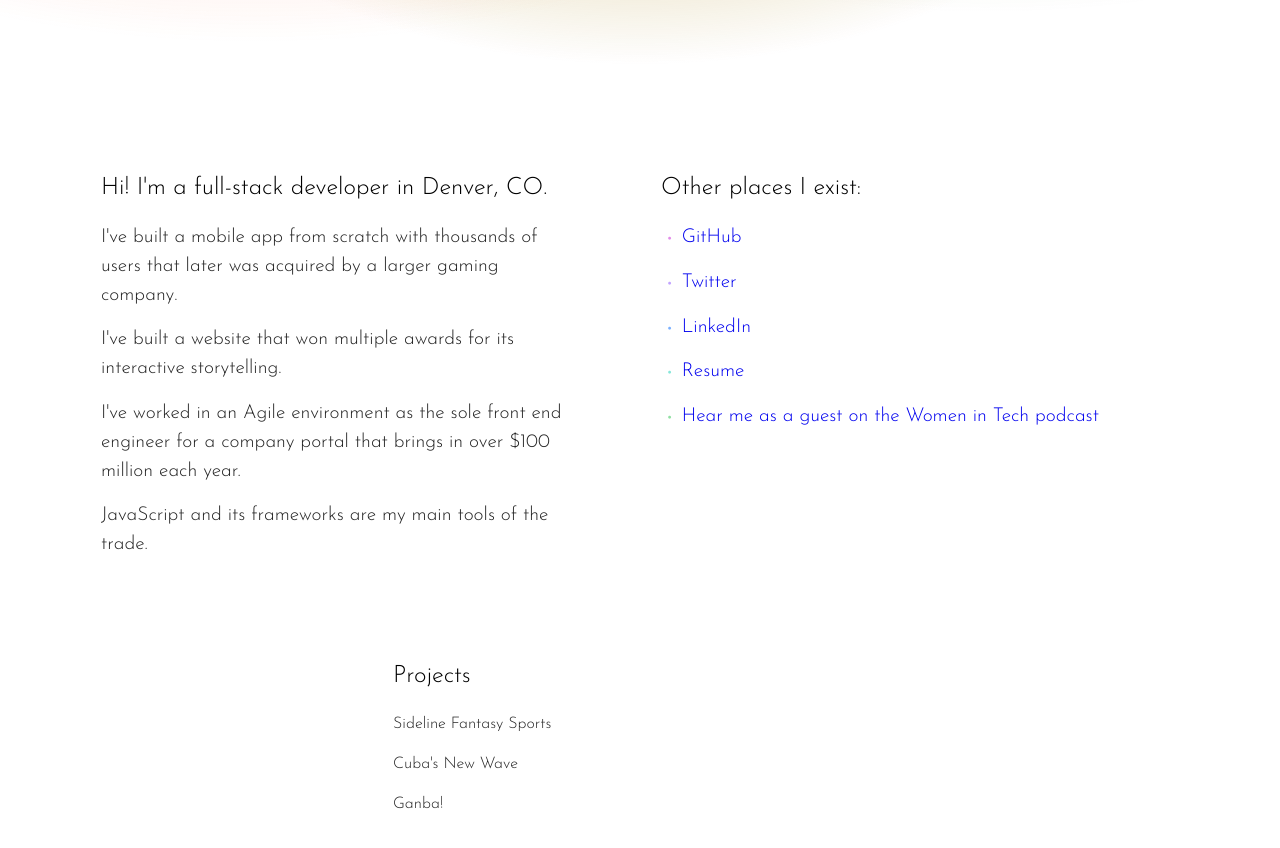
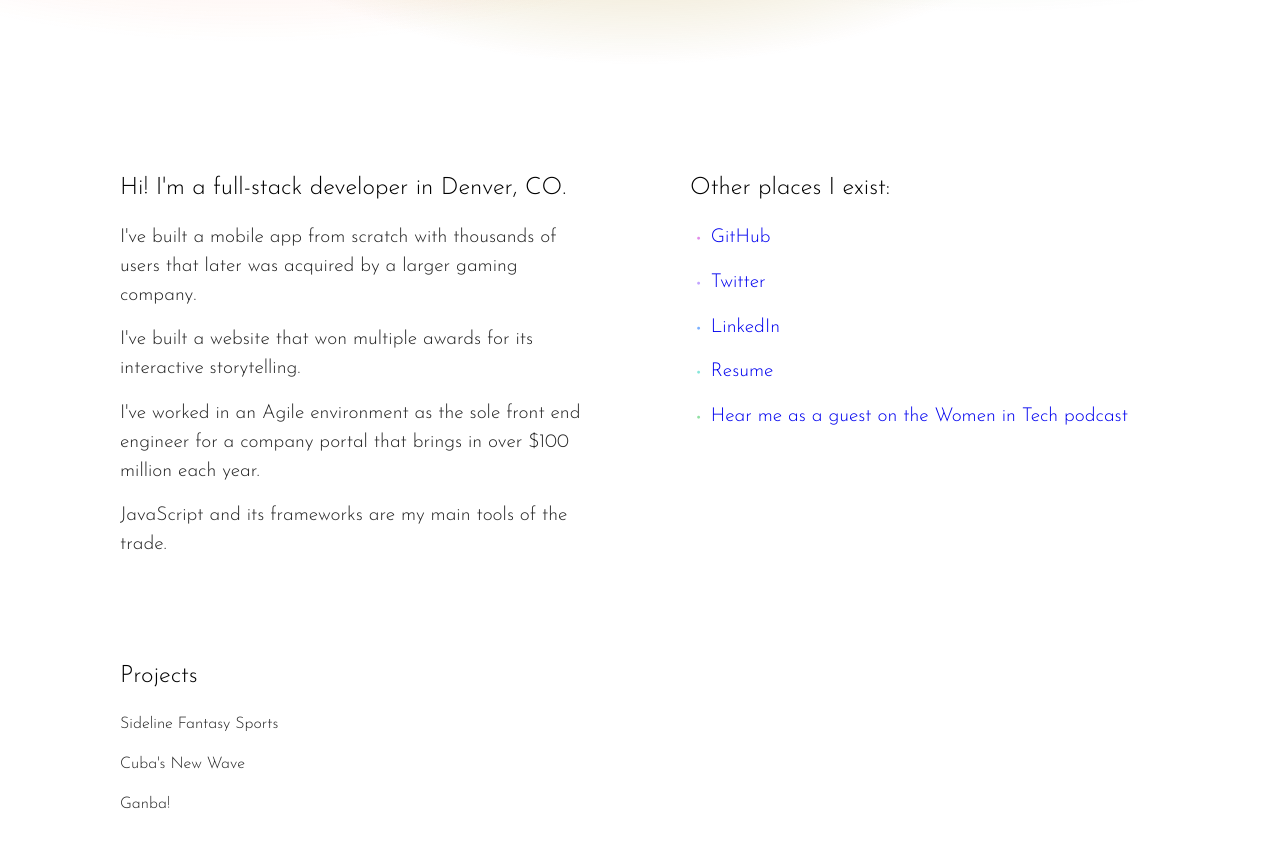
Before and after one commit to kwboyd/portfolio2019, a React (Vite) app: page / in a window 1280 px wide. Shown: the part 680-1528 px from the top of the page. Built offline with nearby package versions, Linux system fonts and the light colour scheme.

Commit message:
Fix about section responsiveness, clean up scss

```diff
--- a/src/App.scss
+++ b/src/App.scss
@@ -70,13 +70,7 @@ body {
 }
 
 .container {
-    padding: 2rem 3.5rem;
-}
-
-.content-column {
-    max-width: 470px;
-    margin-left: auto;
-    margin-right: auto;
+    padding: 2rem 6rem;
 }
 
 @media screen and (max-width: 980px) {
@@ -87,4 +81,10 @@ body {
     .column.full-width-sm {
         flex-basis: calc(100% - #{$gutter});
     }
+
+    .content-column {
+        max-width: 470px;
+        margin-left: auto;
+        margin-right: auto;
+    }
 }
--- a/src/about/About.js
+++ b/src/about/About.js
@@ -5,7 +5,7 @@ import './About.scss';
 
 const About = () => {
     return (
-        <section className="about row container">
+        <section className="about row container justify-between">
             <div className="column half full-width-sm">
                 <AboutText/>
             </div>
--- a/src/about/About.scss
+++ b/src/about/About.scss
@@ -5,4 +5,8 @@
     a, p {
         font-size: 1.2rem;
     }
+
+    .content-column {
+        max-width: 470px;
+    }
 }
--- a/src/about/Links.scss
+++ b/src/about/Links.scss
@@ -3,6 +3,8 @@
 $color-collection: ($magenta, $purple, $blue, $teal, $green);
 
 .links {
+    margin-left: auto;
+
     a {
         display: inline-block;
         text-decoration: none;
```
